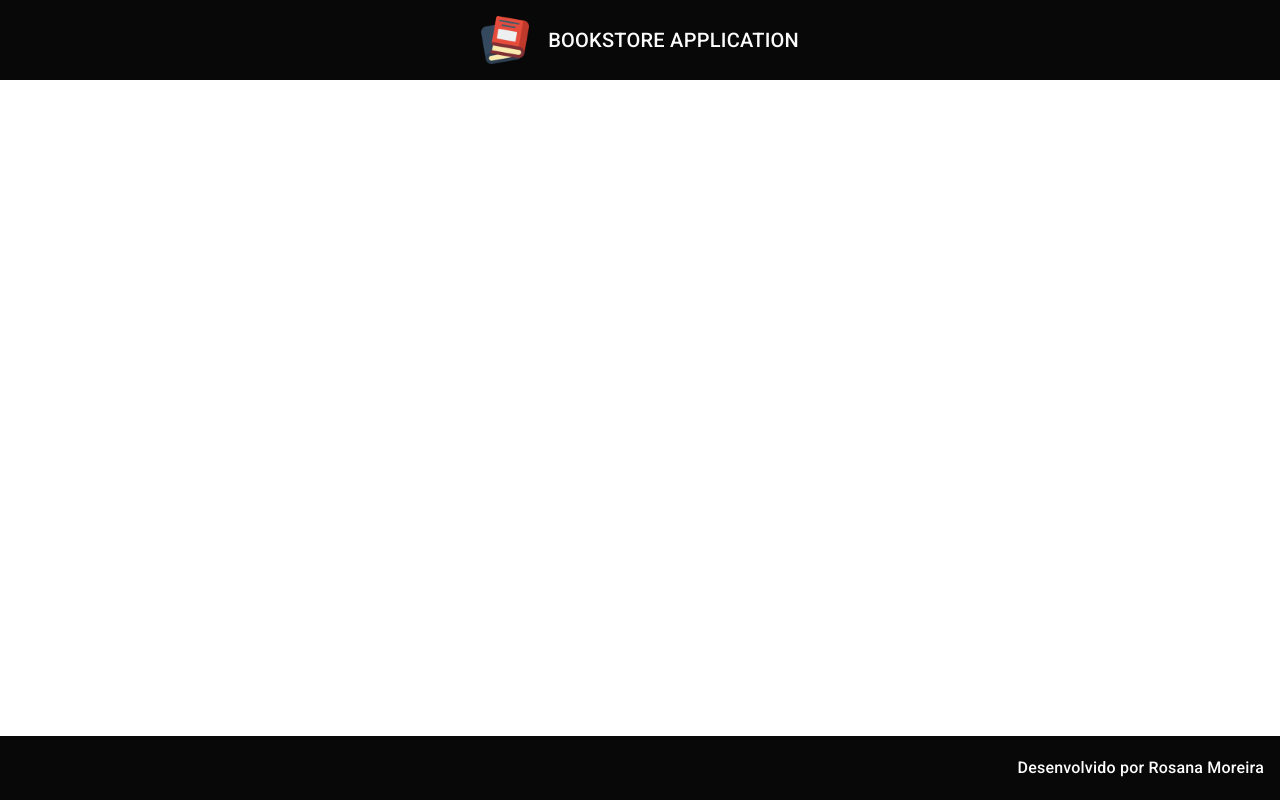
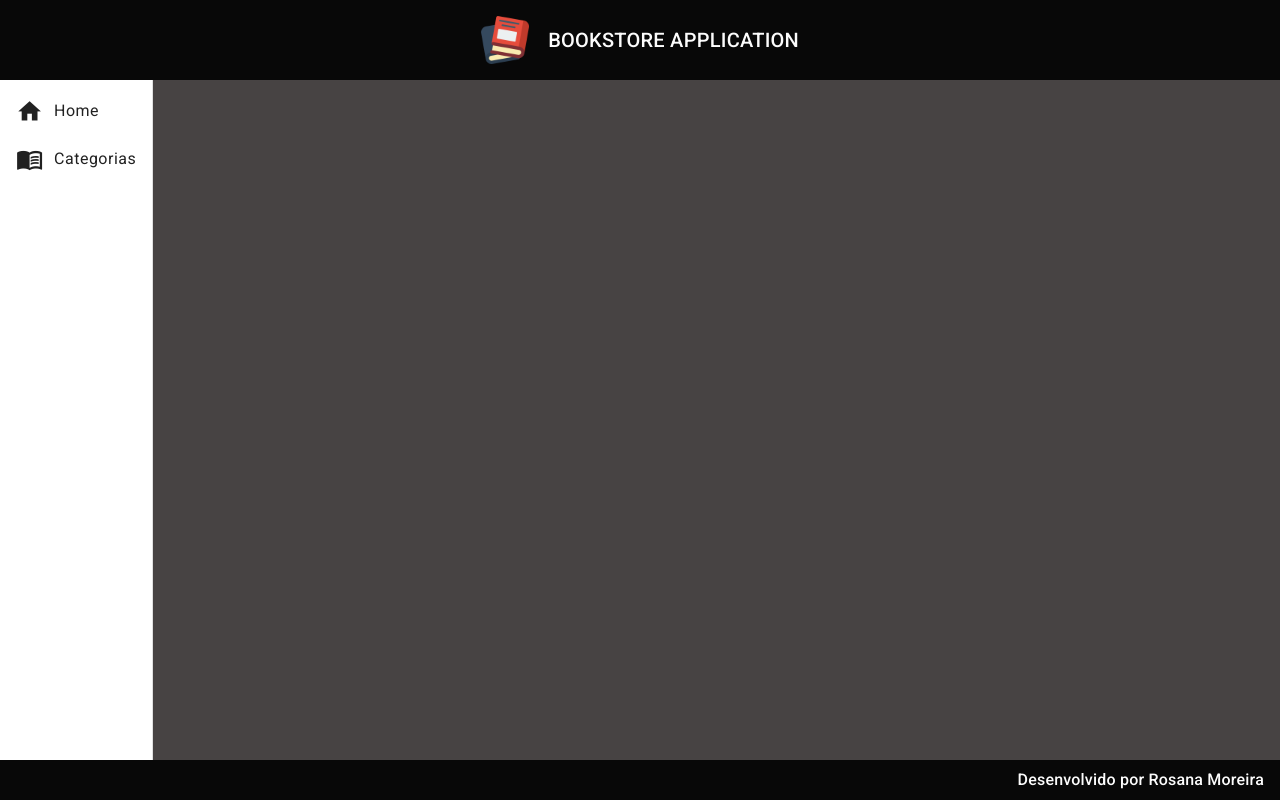
Before and after one commit to rosana-moreira/bookstore, an Angular app: page / in a window 1280 px wide. Built offline with nearby package versions, Linux system fonts and the light colour scheme.

Commit message:
Criação do menu lateral e do container

```diff
--- a/src/app/app.component.html
+++ b/src/app/app.component.html
@@ -1,2 +1,3 @@
 <app-header></app-header>
+<app-nav></app-nav>
 <app-footer></app-footer>
--- a/src/app/components/template/footer/footer.component.css
+++ b/src/app/components/template/footer/footer.component.css
@@ -1,6 +1,7 @@
 .footer {
   position: fixed;
   bottom: 0;
+  height: 5%;
   justify-content: flex-end;
   font-size: 1rem;
   background-color: #080808;
--- /dev/null
+++ b/src/app/components/template/nav/nav.component.css
@@ -0,0 +1,17 @@
+.container {
+  height: 85%;
+  background-color: #474343;
+  color: #fcfcfc;
+}
+
+a {
+  display: flex;
+  align-items: center;
+  flex-direction: row;
+}
+
+i {
+  margin-right: .4rem;
+  vertical-align: middle;
+  font-size: 1.7rem;
+}
--- /dev/null
+++ b/src/app/components/template/nav/nav.component.html
@@ -0,0 +1,14 @@
+<mat-sidenav-container class="container">
+  <mat-sidenav mode="side" opened>
+    <mat-nav-list>
+      <a mat-list-item>
+        <i class="material-icons">home</i>
+       Home
+      </a>
+      <a mat-list-item>
+        <i class="material-icons">menu_book</i>
+        Categorias
+      </a>
+    </mat-nav-list>
+  </mat-sidenav>
+</mat-sidenav-container>
```
Also changed, not shown: src/app/app.module.ts (+12 -2 lines), src/app/components/template/nav/nav.component.ts (added, +10 -0 lines).
